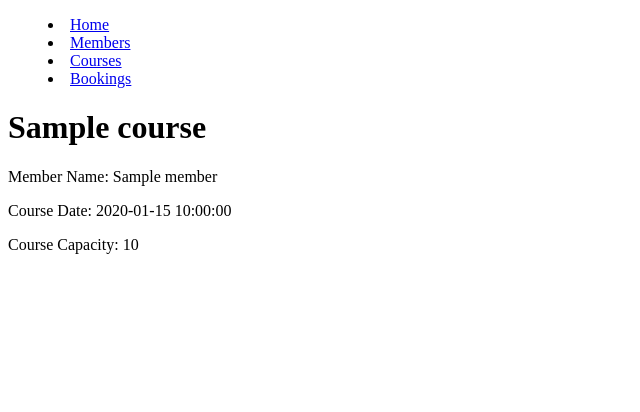
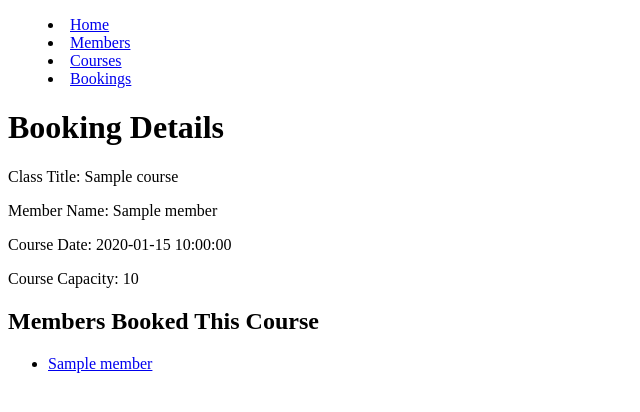
Before and after one commit to Cetins/gymmy, a Flask app: page /bookings/1 in a window 1280 px wide. Shown: the top 412 px of the page, without its empty margins (0-640 px from the left). Run offline with Flask 2, Linux system fonts and the light colour scheme; a database or web service that is not in the repository returns one stand-in record (values such as "Sample title"); some libraries are stand-ins or nearby versions.

Commit message:
upcoming bookings and peak hour limitation added

```diff
--- a/app.py
+++ b/app.py
@@ -16,11 +16,12 @@ app.register_blueprint(bookings_blueprint)
 @app.route("/")
 def home():
     bookings = booking_repository.select_all()
+    courses = course_repository.select_all()
     member_id = bookings[-1]['member_id']
     course_id = bookings[-1]['course_id']
     member = member_repository.select(member_id)
     course = course_repository.select(course_id)
-    return render_template("index.html", member=member, course=course)
+    return render_template("index.html", member=member, course=course, courses=courses)
 
 if __name__ == "__main__":
     app.run(debug=True)
--- a/controllers/booking_controller.py
+++ b/controllers/booking_controller.py
@@ -1,5 +1,6 @@
 from flask import Flask, render_template, request, redirect
 from flask import Blueprint
+from datetime import *
 from models.booking import Booking
 import repositories.booking_repository as booking_repository
 import repositories.course_repository as course_repository
@@ -27,7 +28,14 @@ def show(id):
     booking = booking_repository.select(id)
     member = member_repository.select(booking['member_id'])
     course = course_repository.select(booking['course_id'])
-    return render_template("bookings/show.html", booking=booking, member=member, course=course)
+
+    bookings = booking_repository.list_bookings_for_course(course.id)
+    booked_members = []
+    for row in bookings:
+        member = member_repository.select(row["member_id"])
+        booked_members.append(member)
+
+    return render_template("bookings/show.html", booking=booking, member=member, course=course, booked_members=booked_members)
 
 @bookings_blueprint.route("/bookings/new")
 def new():
@@ -42,6 +50,13 @@ def add_booking():
     member = member_repository.select(member_id)
     course = course_repository.select(course_id)
     new_booking = Booking(member, course)
+
+    if not member.premium:
+        time = str(course.date)
+        peak_time = datetime.strptime(time, "%Y-%m-%d %H:%M:%S")
+        if peak_time.hour > 17:
+            return render_template("/bookings/apology.html", member=member)
+
     booking_repository.save(new_booking)
 
     return redirect("/bookings")
--- a/repositories/course_repository.py
+++ b/repositories/course_repository.py
@@ -10,7 +10,7 @@ def save(course):
     return course
 
 def select_all():
-    sql = "SELECT * FROM courses"
+    sql = "SELECT * FROM courses ORDER BY date"
     courses = run_sql(sql)
     return courses
 
--- a/templates/bookings/show.html
+++ b/templates/bookings/show.html
@@ -2,10 +2,18 @@
 
 {% block content %}
 
-<h1>{{ course.title }}</h1>
+<h1>Booking Details</h1>
+<p>Class Title: {{ course.title }}</p>
 <p>Member Name: {{ member.name }}</p>
 <p>Course Date: {{ course.date }}</p>
 <p>Course Capacity: {{ course.capacity }}</p>
 
+<h2>Members Booked This Course</h2>
+<ul>
+    {% for member in booked_members %}
+        <li><a href="/members/{{ member.id }}">{{ member.name }}</a></li>
+    {% endfor %}
+</ul>
+
 
 {% endblock %}
--- a/templates/index.html
+++ b/templates/index.html
@@ -8,7 +8,6 @@
 <br>
 
 <h2>Latest Booking</h2>
-<br>
 <ul>
     <li>
         <p>
@@ -18,8 +17,9 @@
 </ul>
 
 <h2>Upcoming Courses</h2>
-<br>
-<p>Coming soon!!</p>
+<h3>{{ courses[0].title }}</h3><p>Date: {{ courses[0].date }}</p>
+<h3>{{ courses[1].title }}</h3><p>Date: {{ courses[1].date }}</p>
+<h3>{{ courses[2].title }}</h3><p>Date: {{ courses[2].date }}</p>
 
 
 
```
Also changed, not shown: templates/bookings/apology.html (added, +9 -0 lines).
